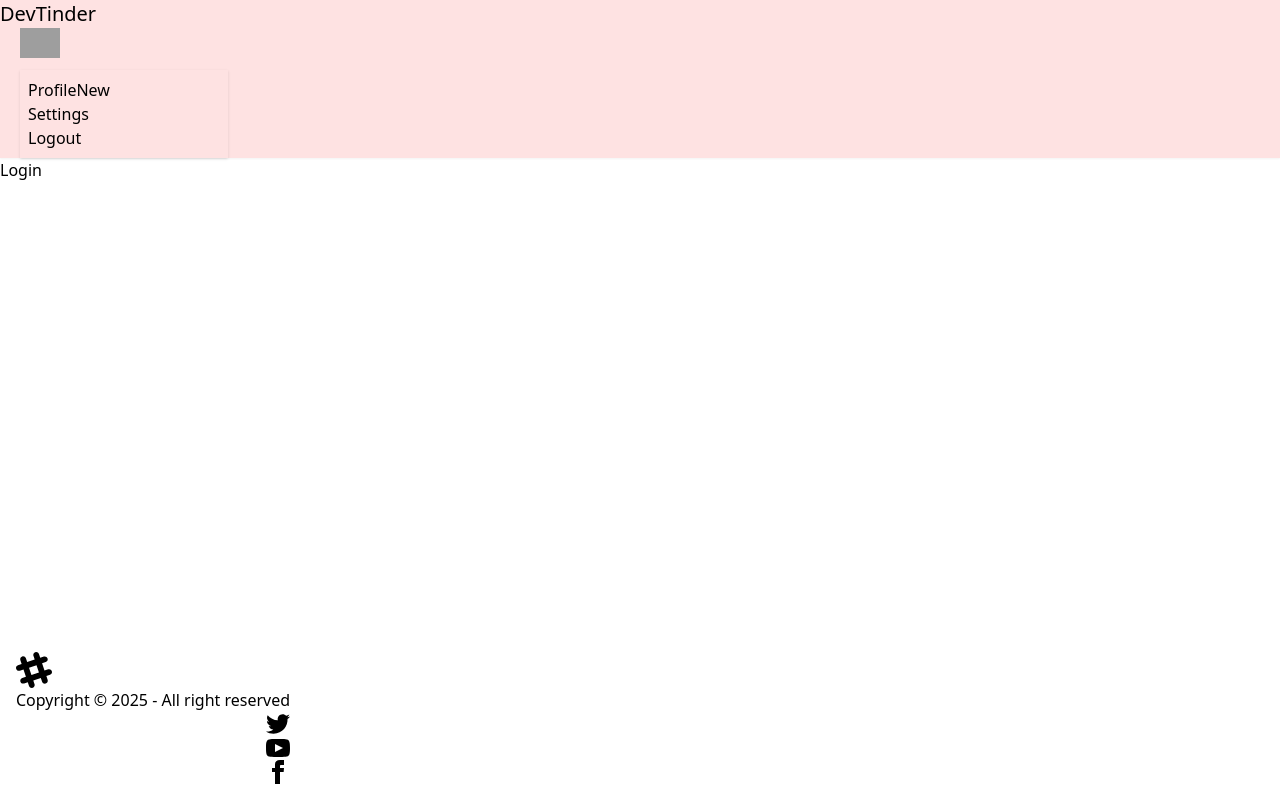
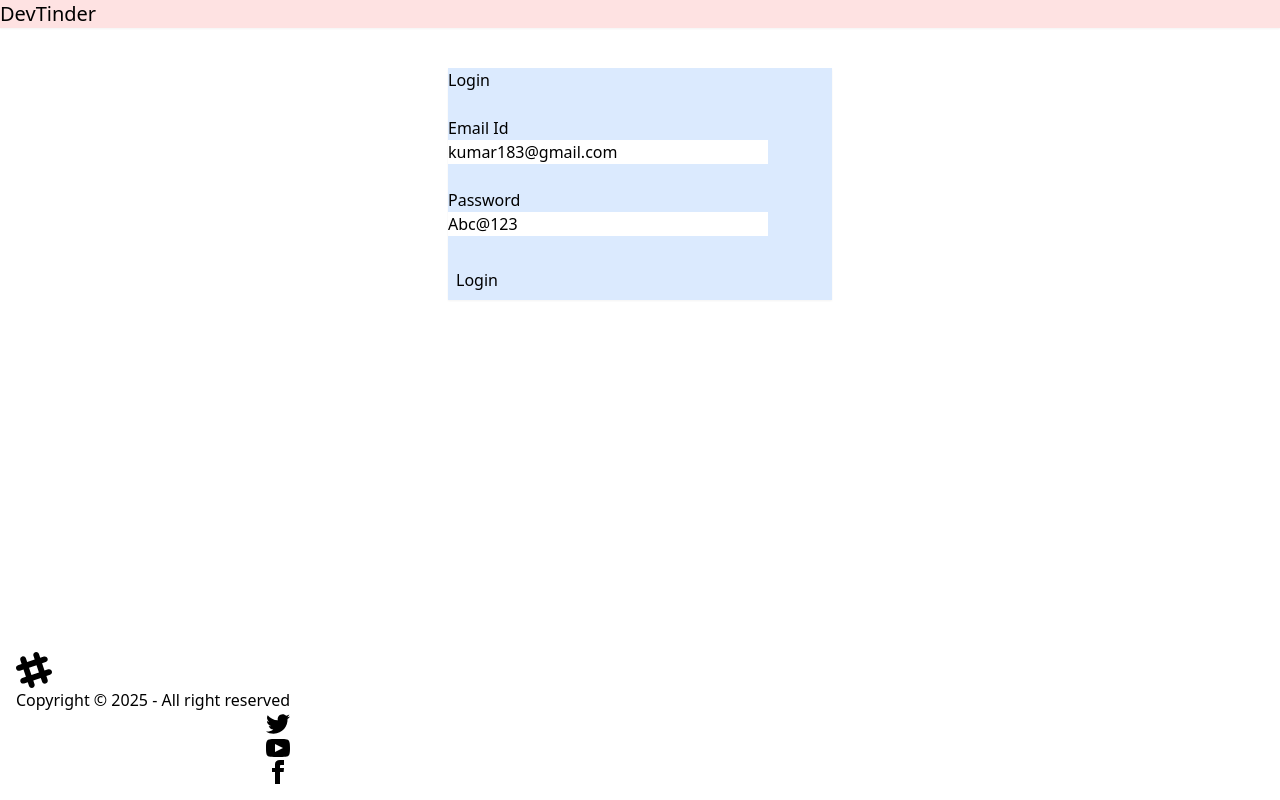
Before and after one commit to NiteshKumar254/devtinter-web, a React (Vite) app: page /login in a window 1280 px wide. Built offline with nearby package versions, Linux system fonts and the light colour scheme; grey boxes are pictures that could not be loaded.

Commit message:
middlestate

```diff
--- a/package.json
+++ b/package.json
@@ -10,8 +10,11 @@
     "preview": "vite preview"
   },
   "dependencies": {
+    "@reduxjs/toolkit": "^2.8.2",
+    "axios": "^1.10.0",
     "react": "^19.1.0",
     "react-dom": "^19.1.0",
+    "react-redux": "^9.2.0",
     "react-router-dom": "^7.6.3"
   },
   "devDependencies": {
--- a/src/App.jsx
+++ b/src/App.jsx
@@ -1,27 +1,25 @@
-import {BrowserRouter,Routes, Route} from "react-router-dom";
+import { BrowserRouter, Routes, Route } from "react-router-dom";
+import Body from "./components/Body";
+import Login from "./components/Login";
+import Profile from "./components/Profile";
+import { Provider } from "react-redux";
+import appStore from "./utils/appStore";
+import Feed from "./components/Feed";
 
-import Body from "./Body";
-
-import Login from "./Login";
-import Profile from "./Profile";
 function App() {
-
-
   return (
-    <>
-
-    <BrowserRouter  basename="/">
-    <Routes>
-      <Route path="/" element={<Body/>}>
-      <Route path="login" element ={<Login/>}/>
-      <Route path="/profile" element={<Profile/>} />
-
-      </Route>
-    </Routes>
-    </BrowserRouter>
-
-  </>
+    <Provider store={appStore}>
+      <BrowserRouter>
+        <Routes>
+          <Route path="/" element={<Body />}>
+           <Route path="/" element={<Feed />} />
+            <Route path="/login" element={<Login />} />
+            <Route path="/profile" element={<Profile />} />
+          </Route>
+        </Routes>
+      </BrowserRouter>
+    </Provider>
   );
 }
 
-export default App
+export default App;
--- a/src/Login.jsx
+++ /dev/null
@@ -1,11 +0,0 @@
-
-
-const Login = () => {
-  return (
-    <div>
-      Login
-    </div>
-  );
-}
-
-export default Login;
--- /dev/null
+++ b/src/components/Feed.jsx
@@ -0,0 +1,11 @@
+import React from 'react';
+
+const Feed = () => {
+  return (
+    <div>
+      Feed
+    </div>
+  );
+}
+
+export default Feed;
--- /dev/null
+++ b/src/components/Login.jsx
@@ -0,0 +1,84 @@
+import { useState } from "react";
+import axios from "axios";
+import {useDispatch} from "react-redux";
+import { addUser } from "../utils/userSlice";
+import {useNavigate} from "react-router-dom";
+import { BASE_URL } from "../utils/constants";
+
+const Login = () => {
+  const [emailId, setEmailId] = useState("kumar183@gmail.com");
+  const [password, setPassword] = useState("Abc@123");
+  const [loading, setLoading] = useState(false);
+const dispatch=useDispatch();
+const navigate=useNavigate();
+  const handleLogin = async () => {
+
+
+    if (loading) return; // prevent double calls
+    setLoading(true);
+
+    try {
+      const res = await axios.post(BASE_URL+"/login", {
+        emailId,
+        password,
+
+      }, {withCredentials:true});
+      console.log(res.data);
+      dispatch(addUser(res.data));
+     return navigate("/");
+    } catch (err) {
+      console.log(err);
+    } finally {
+      setLoading(false);
+    }
+  };
+
+  return (
+    <div className="flex justify-center my-10">
+      <div className="card bg-blue-100 w-96 shadow-sm">
+        <div className="card-body">
+          <h2 className="card-title justify:center">Login</h2>
+          <div>
+            <label className="form-control w-full max-w-xs m-2">
+              <div className="label">
+                <span className="label-text">Email Id</span>
+              </div>
+              <input
+                type="text"
+                value={emailId}
+                className="input input-bordered w-full max-w-xs"
+                onChange={(e) => setEmailId(e.target.value)}
+              />
+              <div className="label"></div>
+            </label>
+
+            <label className="form-control w-full max-w-xs m-2">
+              <div className="label">
+                <span className="label-text">Password</span>
+              </div>
+              <input
+                type="text"
+                value={password}
+                className="input input-bordered w-full max-w-xs"
+                onChange={(e) => setPassword(e.target.value)}
+              />
+              <div className="label"></div>
+            </label>
+          </div>
+
+          <div className="card-actions justify-center m-2">
+            <button
+              className="btn btn-primary"
+              onClick={handleLogin}
+              disabled={loading}
+            >
+              {loading ? "Logging in..." : "Login"}
+            </button>
+          </div>
+        </div>
+      </div>
+    </div>
+  );
+};
+
+export default Login;
--- a/src/NavBar.jsx
+++ b/src/components/NavBar.jsx
@@ -1,6 +1,8 @@
 import React from 'react';
-
+import {useSelector} from "react-redux";
 const NavBar = () => {
+  const user=useSelector((store)=>store.user);
+  console.log(user);
   return (
     <div>
 
@@ -10,12 +12,14 @@
   </div>
   <div className="flex gap-2">
 
-    <div className="dropdown dropdown-end mx-5">
+   {user &&(
+     <div className="dropdown dropdown-end mx-5 flex ">
+     <p className='px-4'>Welcome, {user.firstName}</p>
       <div tabIndex={0} role="button" className="btn btn-ghost btn-circle avatar">
         <div className="w-10 rounded-full">
           <img
-            alt="Tailwind CSS Navbar component"
-            src="https://img.daisyui.com/images/stock/photo-1534528741775-53994a69daeb.webp" />
+            alt="user photo"
+            src={user.photoUrl} />
         </div>
       </div>
       <ul
@@ -31,7 +35,7 @@
         <li><a>Logout</a></li>
       </ul>
     </div>
-  </div>
+    )} </div>
 </div>
 
 
--- /dev/null
+++ b/src/utils/appStore.js
@@ -0,0 +1,9 @@
+import {configureStore} from "@reduxjs/toolkit";
+import userReducer from "./userSlice";
+const appStore=configureStore({
+    reducer:{
+        user: userReducer,
+    },
+});
+
+export default appStore;
--- /dev/null
+++ b/src/utils/constants.js
@@ -0,0 +1 @@
+export const BASE_URL="http://localhost:3000";
--- /dev/null
+++ b/src/utils/userSlice.js
@@ -0,0 +1,15 @@
+
+import {createSlice} from "@reduxjs/toolkit";
+const userSlice = createSlice({
+     name: "user",
+     initialState: null,
+     reducers: {
+        addUser: (state, action) => {
+             return action.payload;
+             }, removeUser: (state, action) => {
+                return null;
+             },
+            },
+         });
+export const { addUser, removeUser } = userSlice.actions;
+export default userSlice.reducer;
```
Also changed, not shown: src/components/Body.jsx (renamed from src/Body.jsx), src/components/Footer.jsx (renamed from src/Footer.jsx), src/components/Profile.jsx (renamed from src/Profile.jsx), 2 other files (tests, documents, lock files or other folders).
